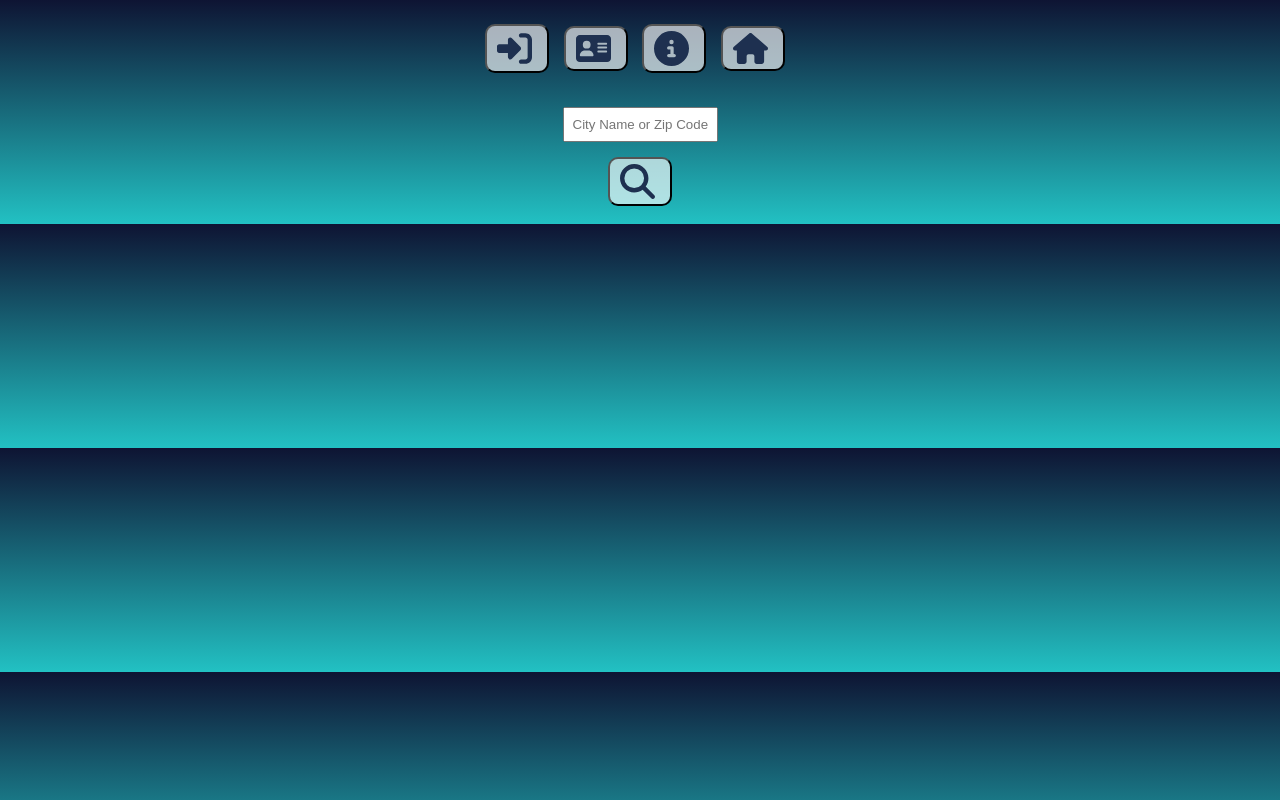
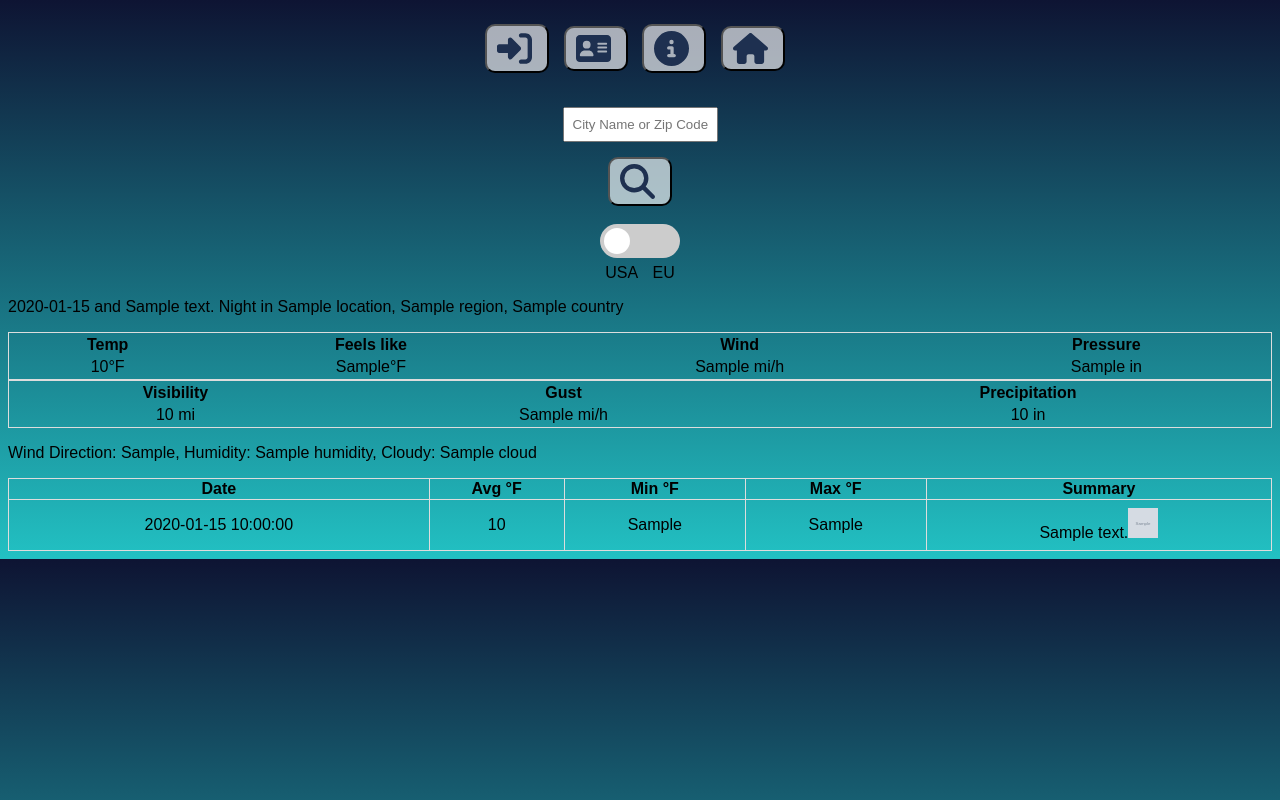
Before and after one commit to Yareek95/weather_app, a Flask app: page /weather in a window 1280 px wide. Run offline with Flask 2, Linux system fonts and the light colour scheme; grey boxes marked "Sample" are stand-in pictures; a database or web service that is not in the repository returns one stand-in record (values such as "Sample title"); data that the repository does not hold is empty; some libraries are stand-ins or nearby versions.

Commit message:
EU-USA weather, styles, update

```diff
--- a/app.py
+++ b/app.py
@@ -45,7 +45,7 @@ def index():
 def chat():
     if 'username' in session:
         name = session['username']
-        glob_chat = request.form.get("global_chat")
+        #glob_chat = request.form.get("global_chat")
 
         room = "Global Chat"
         rooms[room] = {"members": 0, "messages": []}
@@ -61,6 +61,7 @@ def chat():
 
     session.clear()
     return redirect(url_for("login"))
+
 
 @socketio.on("message")
 def message(data):
@@ -99,7 +100,6 @@ def connect(auth):
     join_room(room)
     send({"name": name, "message": "has entered the room"}, to=room)
     rooms[room]["members"] += 1
-    print(f"{name} joined room {room}")
 
 
 @socketio.on("disconnect")
@@ -108,25 +108,22 @@ def disconnect():
     name = session.get("name")
     leave_room(room)
 
-    #if room in rooms:
-     #   rooms[room]["members"] -= 1
-      #  if rooms[room]["members"] <= 0:
-       #     del rooms[room]
-
     send({"name": name, "message": "has left the room"}, to=room)
-    print(f"{name} has left the room {room}")
 
 
 @app.route('/weather', methods=['GET', 'POST'])
 def weather():
-    user_input_weather = None
+    user_input_weather = request.form.get('user_input')
+    temperature_unit = request.form.get('temperature_unit')
+    # Set default values if not provided
+    user_input_weather = user_input_weather if user_input_weather else 'Chicago'
+    temperature_unit = temperature_unit if temperature_unit else 'fahrenheit'
+
     first_api = None
     second_api_data = None
     error_message = None
 
-    if request.method == 'POST':
-        user_input_weather = request.form.get('user_input')
-
+    if request.method in ['GET', 'POST']:
         if user_input_weather:
             # Weather API Call
             params_first_api = {
@@ -139,24 +136,29 @@ def weather():
             if response_first_api.status_code == 200:
                 first_api = response_first_api.json()
                 # Extract latitude and longitude
-                lat = first_api['location']['lat']
-                lon = first_api['location']['lon']
+                lat = first_api.get('location', {}).get('lat')
+                lon = first_api.get('location', {}).get('lon')
+
                 # Second API Call
-                params_second_api = {
-                    'api_key': SECOND_API_KEY,
-                    'lat': lat,
-                    'lon': lon,
-                }
-                response_second_api = requests.get(SECOND_API_BASE_URL, params=params_second_api)
-                if response_second_api.status_code == 200:
-                    second_api_data = response_second_api.json()
+                if lat is not None and lon is not None:
+                    params_second_api = {
+                        'api_key': SECOND_API_KEY,
+                        'lat': lat,
+                        'lon': lon,
+                    }
+                    response_second_api = requests.get(SECOND_API_BASE_URL, params=params_second_api)
+
+                    if response_second_api.status_code == 200:
+                        second_api_data = response_second_api.json()
+                    else:
+                        error_message = f"Error: {response_second_api.json().get('error_message', 'Unknown error')}"
                 else:
-                    error_message = f"Error: {response_second_api.json().get('error_message', 'Unknown error')}"
+                    error_message = "Latitude or longitude not available in the first API response."
             else:
                 error_message = f"Error: {response_first_api.status_code}"
 
-    return render_template('weather.html', user_input=user_input_weather, weather_data=first_api,
-                           second_api_data=second_api_data, error_message=error_message)
+    return render_template('weather.html', user_input=user_input_weather, temperature_unit=temperature_unit,
+                           weather_data=first_api, second_api_data=second_api_data, error_message=error_message)
 
 
 @app.route('/currency', methods=['GET', 'POST'])
@@ -279,6 +281,7 @@ def about():
 if __name__ == "__main__":
     socketio.run(app, debug=True, port=5000)
   '''
+
 if __name__ == '__main__':
     # Use the environment variable PORT if available, or default to 5000
     port = int(os.environ.get("PORT", 5000))
--- a/static/style.css
+++ b/static/style.css
@@ -64,12 +64,15 @@ button:hover {
        transition: transform 0.3s ease; /* Optional: Add a smooth transition effect */
 }
 
-.weather-info-table {
+.weather-info-table table {
+    border: 1px solid #ddd;
+    text-align: center;
     width: 100%;
 }
 
 .forecast-table {
     border-collapse: collapse;
+    width: 100%;
 }
 
 .forecast-table td {
@@ -253,16 +256,65 @@ h2 {
     border-top-right-radius: 50px;
     border-bottom-right-radius: 20px;
     border-top-left-radius: 40px;
-    max-width: max-content;
+    max-width: 75%;
 }
 
 .right {
     margin-left: auto;
+    margin-right: 5px;
     background-color: rgb(218 0 255);
     margin-bottom: 3px;
     border-top-left-radius: 20px;
     border-bottom-left-radius: 20px;
-    border-top-right-radius: 40px;
-    max-width: max-content;
+    border-top-right-radius: 20px;
+    max-width: 75%;
 
 }
+
+.toggle-switch {
+    position: relative;
+    display: inline-block;
+    width: 80px;
+    height: 42px;
+}
+
+.toggle-switch input {
+    display: none;
+}
+
+.toggle-label {
+    position: absolute;
+    cursor: pointer;
+    top: 0;
+    left: 0;
+    right: 0;
+    bottom: 0;
+    background-color: #ccc;
+    border-radius: 34px;
+    transition: background-color 0.3s;
+}
+
+.toggle-label:before {
+    position: absolute;
+    content: "";
+    height: 26px;
+    width: 26px;
+    left: 4px;
+    bottom: 4px;
+    background-color: white;
+    border-radius: 50%;
+    transition: transform 0.3s;
+}
+
+.toggle-switch input:checked + .toggle-label {
+    background-color: #86d3ff;
+}
+
+.toggle-switch input:checked + .toggle-label:before {
+    transform: translateX(45px);
+}
+
+.toggle-text {
+    display: inline-block;
+    margin: 40px 5px;
+}
--- a/templates/about.html
+++ b/templates/about.html
@@ -44,7 +44,7 @@
         <p>Please use your Nickname as a username while registration</p>
         <p>Use simple password while registration (ex."1234" or "000")</p>
         <p>From Dash Board you can access : Currency converter with 150+ currencies, Current weather data, weather forecast for 4+ days and Global chat</p>
-        <p style="font-size: 10px;">12.25.2023</p>
+        <p style="font-size: 10px;">1/5/2024</p>
         <p>Contact:
             <a href="https://www.linkedin.com/in/yaroslav-ovsiienko">
                 <img src="{{ url_for('static', filename='link-icons/linkedin.svg') }}" alt=linkedin.svg>
--- a/templates/dashboard.html
+++ b/templates/dashboard.html
@@ -49,7 +49,6 @@
     <div class="dashboard">
         <h2>Welcome, {{ username|capitalize }}!</h2>
     </div>
-    <p>Dashboard content goes here.</p>
 
 </body>
 
--- a/templates/room.html
+++ b/templates/room.html
@@ -35,7 +35,6 @@
         {% endif %}
     </div>
     <div class="message-box">
-        <h2>Welcome to Global Chat!</h2>
         <div class="messages" id="messages"></div>
         <div class="input">
             <input type="text" rows="3" placeholder="Message" name="message" id="message"/>
--- a/templates/weather.html
+++ b/templates/weather.html
@@ -42,6 +42,14 @@
             <button type="submit">
                 <img src="{{ url_for('static', filename='link-icons/location.svg') }}" alt=location-solid.svg>
             </button>
+
+            <label for="toggle"></label>
+            <div class="toggle-switch">
+                <input type="checkbox" id="toggle" name="temperature_unit" value="celsius">
+                <label for="toggle" class="toggle-label"></label>
+                <span class="toggle-text">USA</span>
+                <span class="toggle-text">EU</span>
+            </div>
         </form>
     </div>
     <div class="weather-info-table">
@@ -55,9 +63,30 @@
                 <thead>
                     <tr>
                         <th>Temp</th>
-                        <th>Feels</th>
+                        <th>Feels like</th>
                         <th>Wind</th>
                         <th>Pressure</th>
+                    </tr>
+                </thead>
+                <tbody>
+                    <tr>
+                        {% if temperature_unit == 'celsius' %}
+                            <td>{{ weather_data.current.temp_c }}°C</td>
+                            <td>{{ weather_data.current.feelslike_c }}°C</td>
+                            <td>{{ weather_data.current.wind_kph }} km/h</td>
+                            <td>{{ weather_data.current.pressure_mb }} mb</td>
+                        {% elif temperature_unit == 'fahrenheit' %}
+                            <td>{{ weather_data.current.temp_f }}°F</td>
+                            <td>{{ weather_data.current.feelslike_f }}°F</td>
+                            <td>{{ weather_data.current.wind_mph }} mi/h</td>
+                            <td>{{ weather_data.current.pressure_in }} in</td>
+                        {% endif %}
+                    </tr>
+                </tbody>
+            </table>
+            <table>
+                <thead>
+                    <tr>
                         <th>Visibility</th>
                         <th>Gust</th>
                         <th>Precipitation</th>
@@ -65,37 +94,34 @@
                 </thead>
                 <tbody>
                     <tr>
-                        <td>{{ weather_data.current.temp_c }}°C</td>
-                        <td>{{ weather_data.current.feelslike_c }}°C</td>
-                        <td>{{ weather_data.current.wind_kph }} km/h</td>
-                        <td>{{ weather_data.current.pressure_mb }} mb</td>
-                        <td>{{ weather_data.current.vis_km }} km</td>
-                        <td>{{ weather_data.current.gust_kph }} kph</td>
-                        <td>{{ weather_data.current.precip_mm }} mm</td>
-                    </tr>
-                    <tr>
-                        <td>{{ weather_data.current.temp_f }}°F</td>
-                        <td>{{ weather_data.current.feelslike_f }}°F</td>
-                        <td>{{ weather_data.current.wind_mph }} mi/h</td>
-                        <td>{{ weather_data.current.pressure_in }} in</td>
-                        <td>{{ weather_data.current.vis_miles }} miles</td>
-                        <td>{{ weather_data.current.gust_mph }} mph</td>
-                        <td>{{ weather_data.current.precip_in }} inches</td>
+                        {% if temperature_unit == 'celsius' %}
+                            <td>{{ weather_data.current.vis_km }} km</td>
+                            <td>{{ weather_data.current.gust_kph }} km/h</td>
+                            <td>{{ weather_data.current.precip_mm }} mm</td>
+                        {% elif temperature_unit == 'fahrenheit' %}
+                            <td>{{ weather_data.current.vis_miles }} mi</td>
+                            <td>{{ weather_data.current.gust_mph }} mi/h</td>
+                            <td>{{ weather_data.current.precip_in }} in</td>
+                        {% endif %}
                     </tr>
                 </tbody>
             </table>
             <p>Wind Direction: {{ weather_data.current.wind_dir }}, Humidity: {{ weather_data.current.humidity }}, Cloudy: {{ weather_data.current.cloud }}</p>
+        {% endif %}
     </div>
     <table class="forecast-table">
         <thead>
             <tr>
                 <th>Date</th>
-                <th>Avg C</th>
-                <th>Min C</th>
-                <th>Max C</th>
-                <th>Avg F</th>
-                <th>Min F</th>
-                <th>Max F</th>
+                {% if temperature_unit == 'celsius' %}
+                    <th>Avg °C</th>
+                    <th>Min °C</th>
+                    <th>Max °C</th>
+                {% elif temperature_unit == 'fahrenheit' %}
+                    <th>Avg °F</th>
+                    <th>Min °F</th>
+                    <th>Max °F</th>
+                {% endif %}
                 <th>Summary</th>
             </tr>
         </thead>
@@ -103,21 +129,24 @@
             {% for day in second_api_data.forecast %}
                 <tr>
                     <td>{{ day.date }}</td>
-                    <td>{{ day.avg_c }}</td>
-                    <td>{{ day.min_c }}</td>
-                    <td>{{ day.max_c }}</td>
+                    {% if temperature_unit == 'celsius' %}
+                        <td>{{ day.avg_c }}</td>
+                        <td>{{ day.min_c }}</td>
+                        <td>{{ day.max_c }}</td>
+                    {% elif temperature_unit == 'fahrenheit' %}
                     <td>{{ day.avg_f }}</td>
                     <td>{{ day.min_f }}</td>
                     <td>{{ day.max_f }}</td>
+                    {% endif %}
                     <td>{{ day.summary }}<img src="{{ url_for('static', filename='weather-icons/' + day.icon) }}" alt=f"{{day.icon}}"></td>
                 </tr>
             {% endfor %}
         </tbody>
     </table>
-    {% endif %}
     {% if error_message %}
         <p class="error-message">{{ error_message }}</p>
     {% endif %}
+
 </body>
 </html>
 
```
